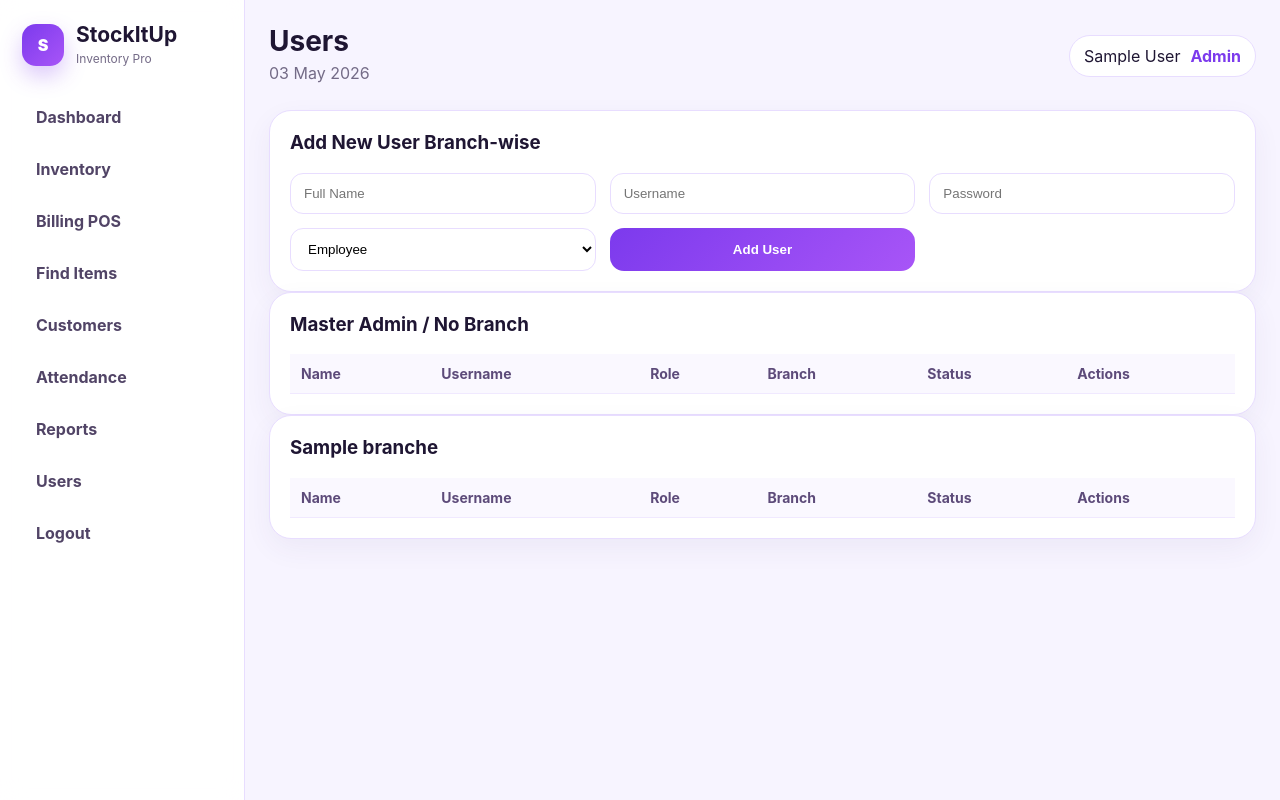
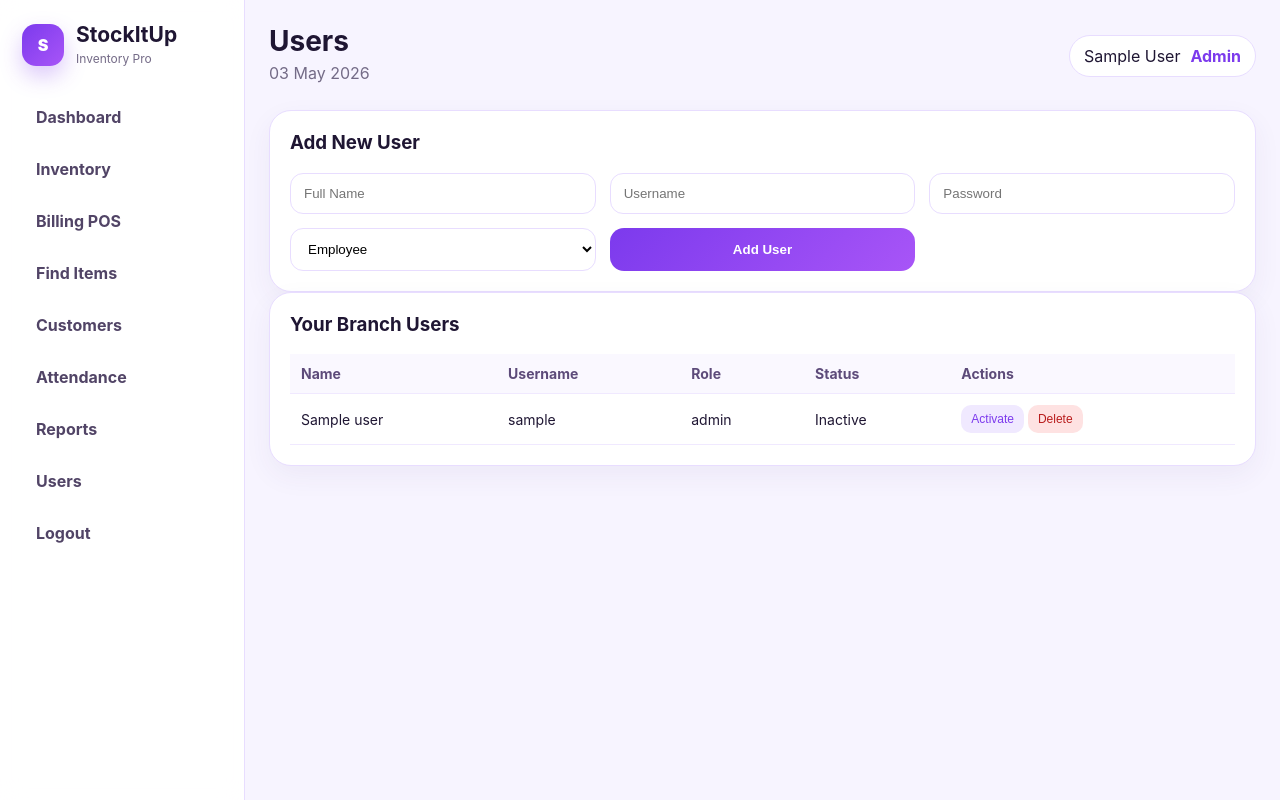
Before and after one commit to Khushal030405/StockItUp, a Flask app: template templates/users.html in a window 1280 px wide. Run offline with Flask 3, Linux system fonts and the light colour scheme; the visitor is signed in with stand-in values (Sample User, id 1); the template is opened without the code that fills it: most values are stand-ins (such as "Sample title", 1, 10 or a date in 2020); lists and menus that the app fills with data are empty; parts of the project's set-up code (start-up, migrations or seed data) failed here and were passed over; some libraries are stand-ins or nearby versions.

Commit message:
Fix branch isolation for users page

```diff
--- a/templates/users.html
+++ b/templates/users.html
@@ -5,7 +5,7 @@
 {% block content %}
 
 <div class="panel">
-    <h3>Add New User Branch-wise</h3>
+    <h3>Add New User</h3>
 
     <form method="POST" action="/users/add" class="form-grid">
         <input type="text" name="name" placeholder="Full Name" required>
@@ -28,7 +28,7 @@
             <option value="">Select Branch</option>
             {% for b in branches %}
                 {% if b.active %}
-                <option value="{{ b.name }}">{{ b.name }}</option>
+                    <option value="{{ b.name }}">{{ b.name }}</option>
                 {% endif %}
             {% endfor %}
         </select>
@@ -37,6 +37,9 @@
         <button class="btn primary" type="submit">Add User</button>
     </form>
 </div>
+
+
+{% if current_role == "master" %}
 
 <div class="panel">
     <h3>Master Admin / No Branch</h3>
@@ -59,21 +62,7 @@
                 <td>{{ u.role }}</td>
                 <td>No Branch</td>
                 <td>{{ "Active" if u.active else "Inactive" }}</td>
-                <td>
-                    {% if u.username == "masteradmin" %}
-                        Protected
-                    {% else %}
-                        <form method="POST" action="/users/toggle/{{ u.id }}" style="display:inline;">
-                            <button class="mini" type="submit">
-                                {{ "Deactivate" if u.active else "Activate" }}
-                            </button>
-                        </form>
-
-                        <form method="POST" action="/users/delete/{{ u.id }}" style="display:inline;" onsubmit="return confirm('Delete this user?')">
-                            <button class="mini danger-btn" type="submit">Delete</button>
-                        </form>
-                    {% endif %}
-                </td>
+                <td>Protected</td>
             </tr>
             {% endif %}
         {% endfor %}
@@ -93,8 +82,6 @@
             <th>Status</th>
             <th>Actions</th>
         </tr>
-
-        {% set found = false %}
 
         {% for u in users %}
             {% if u.branch == b.name %}
@@ -126,4 +113,46 @@
 </div>
 {% endfor %}
 
+{% else %}
+
+<div class="panel">
+    <h3>Your Branch Users</h3>
+
+    <table>
+        <tr>
+            <th>Name</th>
+            <th>Username</th>
+            <th>Role</th>
+            <th>Status</th>
+            <th>Actions</th>
+        </tr>
+
+        {% for u in users %}
+        <tr>
+            <td>{{ u.name }}</td>
+            <td>{{ u.username }}</td>
+            <td>{{ u.role }}</td>
+            <td>{{ "Active" if u.active else "Inactive" }}</td>
+            <td>
+                <form method="POST" action="/users/toggle/{{ u.id }}" style="display:inline;">
+                    <button class="mini" type="submit">
+                        {{ "Deactivate" if u.active else "Activate" }}
+                    </button>
+                </form>
+
+                <form method="POST" action="/users/delete/{{ u.id }}" style="display:inline;" onsubmit="return confirm('Delete this user?')">
+                    <button class="mini danger-btn" type="submit">Delete</button>
+                </form>
+            </td>
+        </tr>
+        {% else %}
+        <tr>
+            <td colspan="5">No users found.</td>
+        </tr>
+        {% endfor %}
+    </table>
+</div>
+
+{% endif %}
+
 {% endblock %}
```
